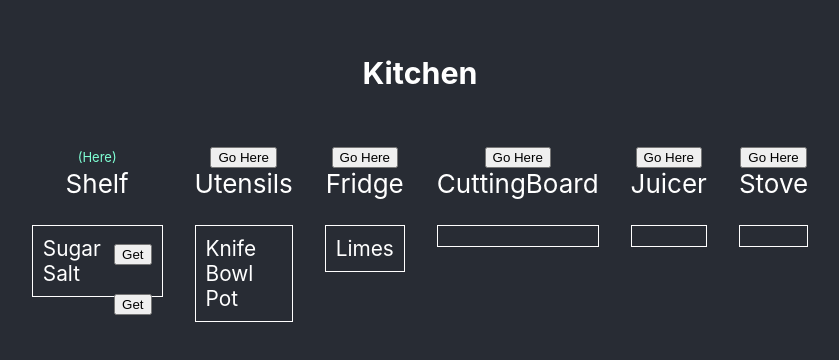
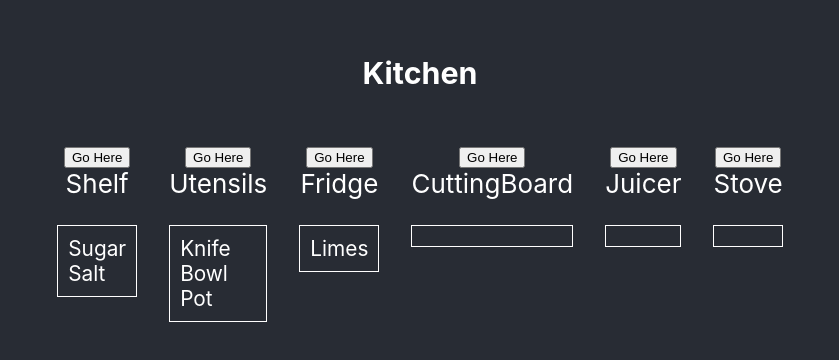
Before and after one commit to unoti/kitchenproto, a React (Create React App) app: page / in a window 1280 px wide. Shown: the part 206-566 px from the top of the page, without its empty margins (220-1059 px from the left). Built offline with nearby package versions, Linux system fonts and the light colour scheme.

Commit message:
starting on list of people

```diff
--- a/src/components/kitchen.js
+++ b/src/components/kitchen.js
@@ -3,6 +3,9 @@ import React, { useReducer } from 'react';
 
 const initialState = {
     activeStation: 'Shelf',
+    people: [
+        { id: 1, name: 'Chef 1', station: null, inventory: [] },
+    ],
     stations: [
         {
             name: "Shelf",
@@ -10,27 +13,33 @@ const initialState = {
                 { id: 1, name: "Sugar" },
                 { id: 2, name: "Salt" },
             ],
+            occupiedBy: null,
         },{
             name: "Utensils",
             items: [
                 { id: 3, name: "Knife" },
                 { id: 4, name: "Bowl" },
                 { id: 5, name: "Pot" },
-            ]
+            ],
+            occupiedBy: null,
         },{
             name: "Fridge",
             items: [
                 { id: 6, name: "Limes" },
-            ]
+            ],
+            occupiedBy: null,
         },{
             name: "CuttingBoard",
-            items: []
-        },{
+            items: [],
+            occupiedBy: null,
+    },{
             name: "Juicer",
-            items: []
+            items: [],
+            occupiedBy: null,
         },{
             name: "Stove",
-            items: []
+            items: [],
+            occupiedBy: null,
         }
     ]
 }
@@ -38,14 +47,26 @@ const initialState = {
 function kitchenReducer(state, action) {
     console.log(`reduce`);
     console.log(action);
-    return state;
+    switch (action.type) {
+        // [ ] this needs to change to the new strategy of every person knows where they are,
+        //     and every station knows who is in it
+        case "MOVE_TO_STATION":
+            return { ...state, activeStation: action.stationName };
+        default:
+            return state;
+    }
 }
 
 export default function Kitchen() {
     const [state, dispatch] = useReducer(kitchenReducer, initialState);
 
+    // On startup, move player to the shelf.
+    React.useEffect(() => {
+        dispatch({ type: "MOVE_TO_STATION", personId: 1, stationName: "Shelf"});
+    }, []);
+
     function onMoveClicked(stationName) {
-        dispatch({ type: "MOVE_TO_STATION", stationName});
+        dispatch({ type: "MOVE_TO_STATION", personId: 1, stationName});
     }
 
     return <>
--- a/src/components/posbutton.js
+++ b/src/components/posbutton.js
@@ -1,6 +1,6 @@
-export default function PosButton({ active, stationName, onClick }) {
+export default function PosButton({ occupiedBy, stationName, onClick }) {
     return <>
-        {active ? <span className="posbtn-here">(Here)</span>
+        {occupiedBy ? <span className="posbtn-here">{occupiedBy.name}</span>
             : <button className="posbtn-go" onClick={onClick}>Go Here</button>
         }
 
--- a/src/components/station.js
+++ b/src/components/station.js
@@ -1,14 +1,14 @@
 import PosButton from "./PosButton"
 
-export default function Station({ name, items, active, onMoveClicked }) {
+export default function Station({ name, items, occupiedBy, onMoveClicked }) {
     return <div className="station">
-        <PosButton active={active} stationName={name} onClick={onMoveClicked}/>
+        <PosButton occupiedBy={occupiedBy} stationName={name} onClick={onMoveClicked}/>
         <div className="station-title">{name}</div>
         <ul className="station-items">
             {items.map((item) => (
                 <div key={item.id} className="station-item">
                     {item.name}
-                    {active && <button className="item-grab-button">Get</button>}
+                    {occupiedBy && <button className="item-grab-button">Get</button>}
                 </div>
             ))}
         </ul>
```
